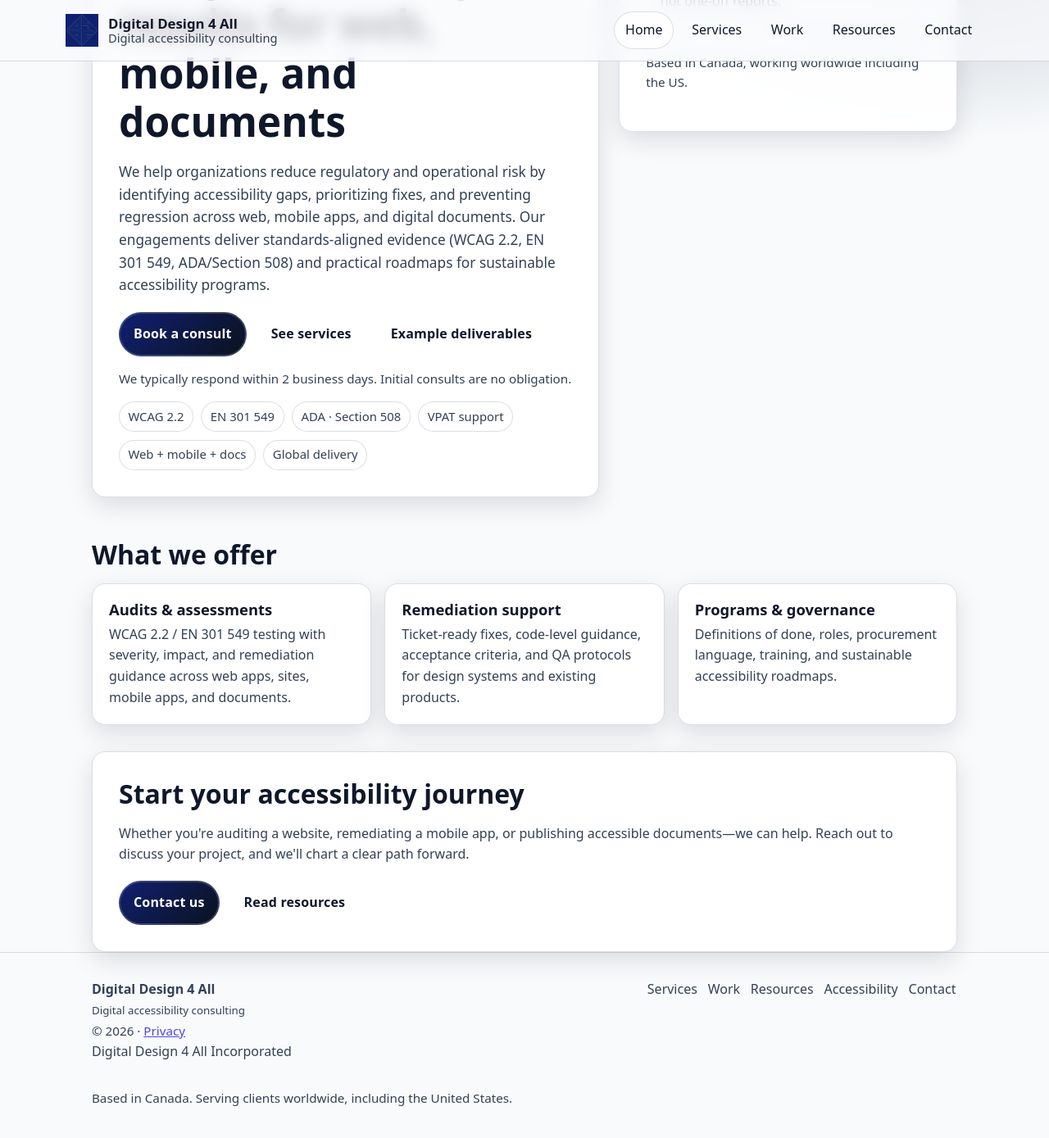
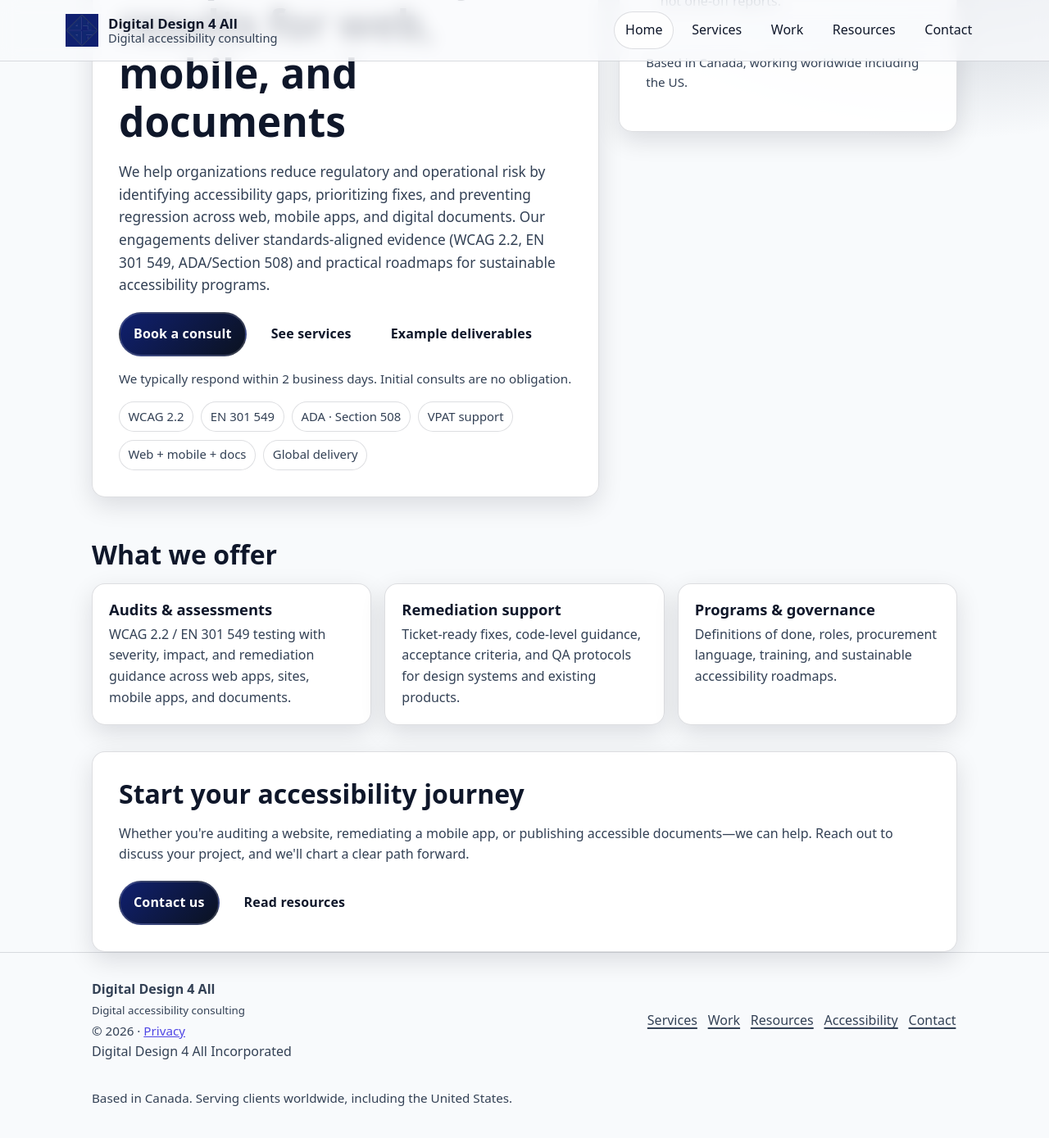
Before and after one commit to dd4a/site, a Jekyll site: the page built from index.html, in a window 1280 px wide and 1400 px high, scrolled down 370 px. Shown: the top 1389 px of the window at 82% size. Built offline with Jekyll 4.4.1, drawn with Linux system fonts in a browser that asks for light colours.

Commit message:
Improve footer link visuals and accessibility

```diff
--- a/_includes/footer.html
+++ b/_includes/footer.html
@@ -6,13 +6,13 @@
       <span class="help">© <span id="year"></span> · <a href="{{ site.baseurl }}/privacy.html">Privacy</a></span><br />
       <span class="legal">Digital Design 4 All Incorporated</span>
     </div>
-    <div class="footer-links" aria-label="Footer links">
+    <nav class="footer-links" aria-label="Footer">
       <a href="{{ site.baseurl }}/services.html">Services</a>
       <a href="{{ site.baseurl }}/work.html">Work</a>
       <a href="{{ site.baseurl }}/resources.html">Resources</a>
       <a href="{{ site.baseurl }}/accessibility.html">Accessibility</a>
       <a href="{{ site.baseurl }}/contact.html">Contact</a>
-    </div>
+    </nav>
     <div>
       <p class="help">Based in Canada. Serving clients worldwide, including the United States.</p>
     </div>
--- a/assets/css/styles.css
+++ b/assets/css/styles.css
@@ -453,16 +453,23 @@ footer{
   .footer-links{ justify-content: flex-start; }
 }
 .footer-links a{
-  /* Remove pill visuals, keep spacing minimal for no layout shift */
-  padding: 0 .1em;
+  display: inline-flex;
+  align-items: center;
+  padding: 0.3rem 0.1em;
   border: none;
   border-radius: 0;
-  text-decoration: none;
+  text-decoration: underline;
+  text-underline-offset: 0.2em;
+  text-decoration-thickness: 2px;
+  line-height: 1.3;
   color: var(--muted);
   transition: color .15s;
+  outline-offset: 2px;
 }
 .footer-links a:hover{
   text-decoration: underline;
+  text-decoration-thickness: 3px;
+  text-underline-offset: 0.3em;
   color: var(--text);
   /* No background, no border, no radius */
 }
@@ -470,8 +477,10 @@ footer{
 /* Focus-visible: strong rectangular outline, underline, no layout shift */
 .footer-links a:focus-visible {
   outline: var(--focus);
-  outline-offset: 3px;
+  outline-offset: 4px;
   text-decoration: underline;
+  text-decoration-thickness: 3px;
+  text-underline-offset: 0.3em;
   color: var(--text);
   border: none;
   border-radius: 0;
```
